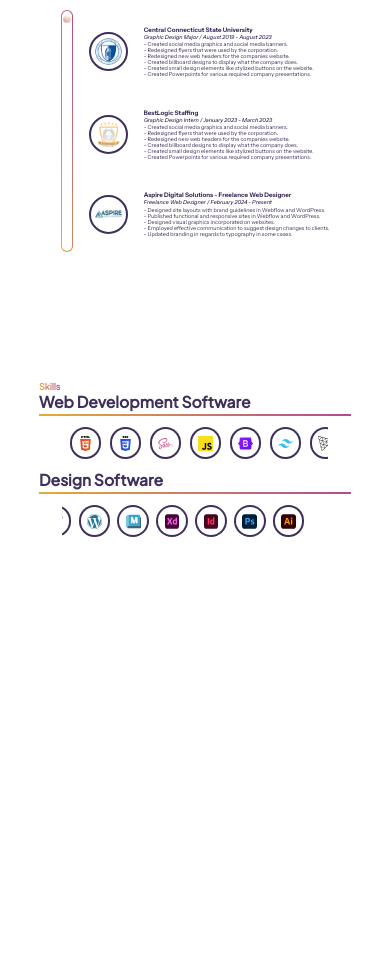
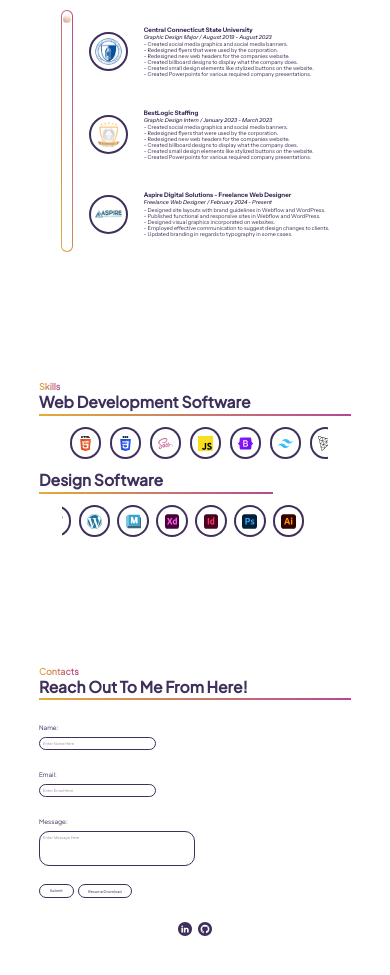
Before and after one commit to Mal-rey/AndreyMalgichevDesign, a plain HTML site: page index.html in a window 390 px wide. Shown: the part 1203-2178 px from the top of the page. Before the commit the page ends 1868 px from the top, so only its background shows below. Drawn offline with Linux system fonts and the light colour scheme.

Commit message:
Contacts Section (& SVG/form validation added/fixed)
This commit contains:

- The updated HTML and CSS files with code for the Contacts section of the portfolio.
- The new additional SVG images used for the content of the Contacts section (Buttons for social links. GitHub SVG has visible issue, will be fixed in later commit).
- The new form in the Contacts section that for the most part has basic HTML and CSS form verification (The rest will be done in JavaScript).
- The minor changes to the CSS code for the input and textarea elements of the form.
- The minor changes to second breakpoint div in the Skills section as well as a script tag that has JavaScript code to always position the page to the top on reload.
- The minor changes in spacing between the code of each section.

<picture><img src="https://github.com/user-attachments/assets/3c74935d-249d-44b6-90f9-7a7a472e1478" width="30" /></picture><picture><img src="https://github.com/user-attachments/assets/8c800adc-c4ed-40cb-a520-2ce3b76a20ce" width="30" /></picture><picture><img src="https://github.com/user-attachments/assets/d71a07b0-bd48-4432-8bff-3c8d155ad6b5" width="30" /></picture>

```diff
--- a/index.html
+++ b/index.html
@@ -26,7 +26,7 @@
         <li><a href="#experience" class="topNavButton"><h1 class="buttonConstSize">Experience</h1></a></li>
         <li><a href="#skills" class="topNavButton"><h1 class="buttonConstSize">Skills</h1></a></li>
         <li><a href="#" class="topNavButton"><h1 class="buttonConstSize">Projects</h1></a></li>
-        <li><a href="#" class="topNavButton"><h1 class="buttonConstSize">Contacts</h1></a></li>
+        <li><a href="#contacts" class="topNavButton"><h1 class="buttonConstSize">Contacts</h1></a></li>
     </ul>
 </nav>
 
@@ -213,7 +213,7 @@
                     <h1 class="sectionIntroText">Design Software</h1>
                 </div>
             </div>
-            <div class="contentDivBreakpointLonger"></div>
+            <div class="contentDivBreakpoint"></div>
             <div class="alignBottomContent">
                 <div id="skillsBottomContent">
                     <div class="skillsSoftwareRow skillsDesignSoftwareRow">
@@ -274,6 +274,62 @@
 
 <!-- Contacts -->
 
+<section id="contacts">
+    <div class="contentSpacing">
+        <div class="startcontentSizing">
+            <div id="contactsTopContent">
+                <div class="sectionIntroTextLayout">
+                    <h1 class="sectionHeaderText">Contacts</h1>
+                    <h1 class="sectionIntroText">Reach Out To Me From Here!</h1>
+                </div>
+            </div>
+            <div class="contentDivBreakpointLonger"></div>
+            <div class="alignBottomContentColumn">
+                <div id="contactsContent">
+                    <div id="contactsForm">
+                        <form>
+                            <div class="contactsLabelRow">
+                                <label class="contactsLabelFont">Name:</label>
+                                <div class="contactFormPadding">
+                                    <input class="contactFormInput" type="text" placeholder="Enter Name Here" required>
+                                    <span class="contactFormInput_NoNameValueError">This must be a valid name.</span>
+                                </div>
+                            </div>
+                            <div class="contactsLabelRow">
+                                <label class="contactsLabelFont">Email:</label>
+                                <div class="contactFormPadding">
+                                    <input class="contactFormInput" type="email" placeholder="Enter Email Here" required>
+                                    <span class="contactFormInput_NoEmailValueError">This must be a valid email.</span>
+                                </div>
+                            </div>
+                            <div class="contactsLabelRow">
+                                <label class="contactsLabelFont">Message:</label>
+                                <div class="contactFormPadding">
+                                    <textarea class="contactFormInput contactFormTextarea" placeholder="Enter Message Here" required></textarea>
+                                    <span class="contactFormInput_NoNameValueError">This must contain some kind of message.</span>
+                                </div>
+                            </div>
+                            <div class="contactsLabelRow contactsButtonsColumn">
+                                <input class="contactsFormButtons" type="submit" value="Submit">
+                                <a link="#" class="contactsFormButtons">Resume Download</a>
+                            </div>
+                        </form>
+                    </div>
+                </div>
+                <div id="contactsButtonsContent">
+                    <a href="https://www.linkedin.com/in/am-97as/" target="_blank"><img class="contactsImage" src="images/Contact_Link_Images/LinkedIn_logo.svg" alt="LinkedIn" /></a>
+                    <a href="https://github.com/Mal-rey" target="_blank"><img class="contactsImage" src="images/Contact_Link_Images/GitHub_logo.svg" alt="LinkedIn" /></a>
+                </div>
+            </div>
+        </div>
+    </div>
+</section>
+
+
+
+<!-- JavaScript Scripts -->
+<script>history.scrollRestoration = "manual"</script>
+
 
 
 </body>
--- a/mainpage.css
+++ b/mainpage.css
@@ -48,7 +48,17 @@ a {
 	-webkit-user-drag: none;
 }
 
+input {
+	color: rgba(62, 47, 91);
+	font-family: "InstrumentSansReg";
+	font-size: 1vw;
+}
 
+textarea {
+	color: rgba(62, 47, 91);
+	font-family: "InstrumentSansReg";
+	font-size: 1vw;
+}
 
 /* Nav Menu */
 nav {
@@ -130,7 +140,7 @@ nav {
 	z-index: -1;
 }
 
-.topNavButton:hover{
+.topNavButton:hover {
 	z-index: 0;
 	color: #fff;
 }
@@ -263,7 +273,7 @@ header {
 	animation: AboutImageWobble 1.5s infinite linear;
 }
 
-@keyframes AboutImageWobble{
+@keyframes AboutImageWobble {
 
 	0% {
 		transform: rotate(0deg);
@@ -527,3 +537,122 @@ header {
 
 
 /* Contacts */
+
+.alignBottomContentColumn {
+	margin-top: 3vw;
+	margin-bottom: 3vw;
+	width: 80vw;
+	display: flex;
+	flex-direction: column;
+	justify-content: center;
+	align-items: start;
+}
+
+#contactsContent {
+	width: 100%;
+	display: flex;
+	flex-direction: column;
+	justify-content: center;
+	align-items: start;
+}
+
+.contactsLabelRow {
+	padding: 1vw 0;
+}
+
+.contactsLabelFont {
+	padding-bottom: 0.8vw;
+	color: rgba(62, 47, 91);
+	font-family: "PlusJakartaSansReg";
+	font-size: 1.6vw;
+}
+.contactFormPadding {
+	padding-top: 0.8vw;
+	display: block;
+	display: flex;
+	flex-direction: column;
+	justify-content: center;
+	align-items: start;
+}
+
+.contactFormInput {
+	width: 30vw;
+	padding: 0.8vw;
+	border-radius: 10px;
+	border: 0.2vw solid rgba(62, 47, 91);
+	box-shadow: inset 0 0 0.4vw 0.1vw rgba(255, 255, 255);
+	transition: all 2s;
+}
+
+.contactFormInput:not(:focus):not(:placeholder-shown):invalid {
+	box-shadow: inset 0 0 0.2vw 0.1vw rgba(179, 73, 150), inset 0 0 0.2vw 0.1vw rgba(227, 172, 57);
+}
+
+.contactFormInput:not(:focus):not(:placeholder-shown):invalid ~ .contactFormInput_NoEmailValueError {
+	visibility: visible;
+}
+
+.contactFormInput:focus {
+	box-shadow: inset 0 0 0.2vw 0.1vw rgba(179, 73, 150), inset 0 0 0.2vw 0.1vw rgba(227, 172, 57);
+}
+
+::placeholder {
+	color: rgba(62, 47, 91);
+	font-family: "InstrumentSansReg";
+	font-size: 1vw;
+	opacity: 50%;
+}
+
+.contactFormInput_NoNameValueError,	.contactFormInput_NoEmailValueError {
+	visibility: hidden;
+	color: red;
+	font-family: "InstrumentSansReg";
+	font-size: 1vw;
+}
+
+.contactFormTextarea {
+	resize: none;
+	padding-bottom: 5vw;
+	width: 40vw;
+}
+
+.contactsFormButtons {
+	cursor: pointer;
+	padding: 1vw 2.5vw;
+	border-radius: 10px;
+	color: rgba(62, 47, 91);
+	background-color: transparent;
+	background: none;
+	border: 0.2vw solid;
+	border-image: 0.2vw rgba(62, 47, 91);
+	font-family: "InstrumentSansReg";
+	font-size: 1vw;
+	transition: all .2s;
+}
+
+.contactsFormButtons:hover {
+	color: #fff;
+	background: linear-gradient(-95deg, rgb(179, 73, 150), rgb(227, 172, 57));
+	font-family: "InstrumentSansReg";
+	font-size: 1vw;
+}
+
+#contactsButtonsContent {
+	padding: 5vw 0;
+	width: 100%;
+	display: flex;
+	flex-direction: row;
+	justify-content: center;
+	align-items: stretch;
+	column-gap: 2%;
+}
+
+.contactsImage {
+	opacity: 100%;
+	width: 3.5vw;
+	transition: all .2s;
+}
+
+.contactsImage:hover {
+	opacity: 50%;
+}
```
Also changed, not shown: images/Contact_Link_Images/GitHub_logo.svg (added), images/Contact_Link_Images/LinkedIn_logo.svg (added).
